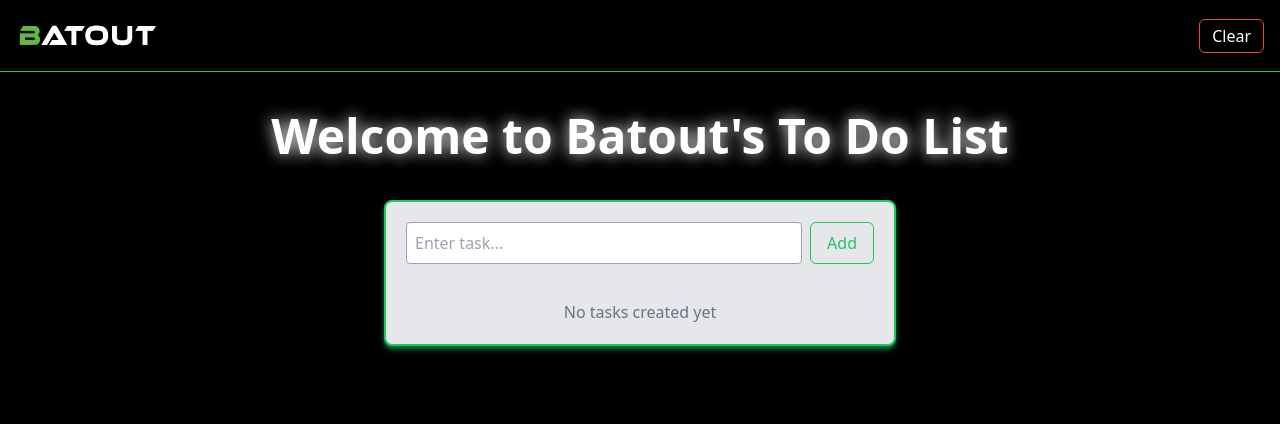
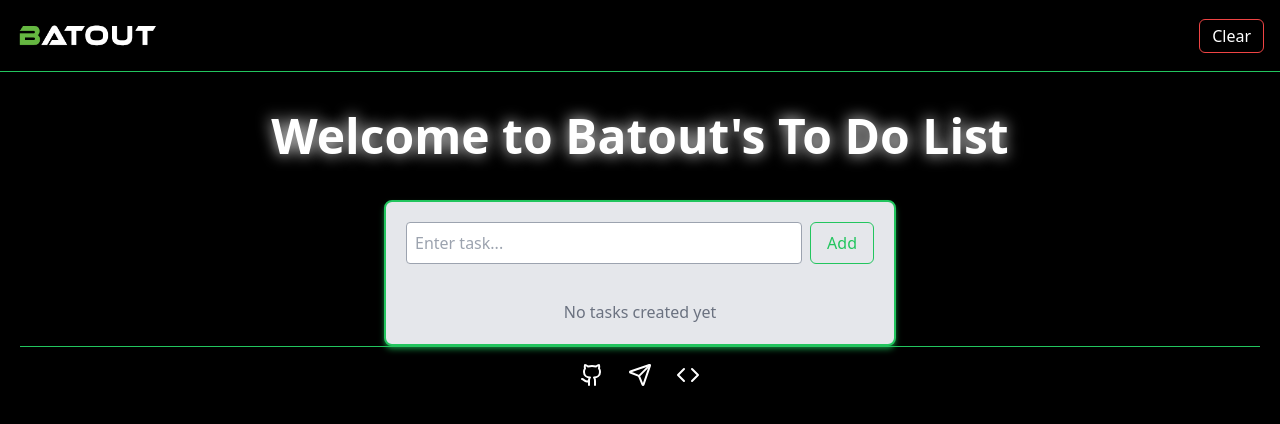
Before and after one commit to Batout-asma/to-do-list, a React (Vite) app: page / in a window 1280 px wide. Shown: the top 424 px of the page. Built offline with nearby package versions, Linux system fonts and the light colour scheme.

Commit message:
add footer to the page

```diff
--- a/src/App.tsx
+++ b/src/App.tsx
@@ -2,6 +2,7 @@ import { useState } from "react";
 import Navbar from "./components/Navbar";
 import TaskList from "./components/TaskList";
 import { Task } from "./types/types";
+import Footer from "./components/Footer";
 
 const App: React.FC = () => {
   const [tasks, setTasks] = useState<Task[]>([]);
@@ -77,6 +78,7 @@ const App: React.FC = () => {
             </p>
           )}
         </div>
+        <Footer></Footer>
       </div>
     </>
   );
--- /dev/null
+++ b/src/components/Footer.tsx
@@ -0,0 +1,31 @@
+import { Github, Send, Code } from "lucide-react";
+
+const Footer = () => {
+  return (
+    <footer className="w-full py-4 border-t border-green-500 text-white flex justify-center gap-6">
+      <a
+        href="https://github.com/batout-asma"
+        target="_blank"
+        rel="noopener noreferrer"
+      >
+        <Github className="w-6 h-6 hover:text-gray-400 transition" />
+      </a>
+      <a
+        href="https://t.me/yourtelegram"
+        target="_blank"
+        rel="noopener noreferrer"
+      >
+        <Send className="w-6 h-6 hover:text-gray-400 transition" />
+      </a>
+      <a
+        href="https://yourwebsite.com"
+        target="_blank"
+        rel="noopener noreferrer"
+      >
+        <Code className="w-6 h-6 hover:text-gray-400 transition" />
+      </a>
+    </footer>
+  );
+};
+
+export default Footer;
```
